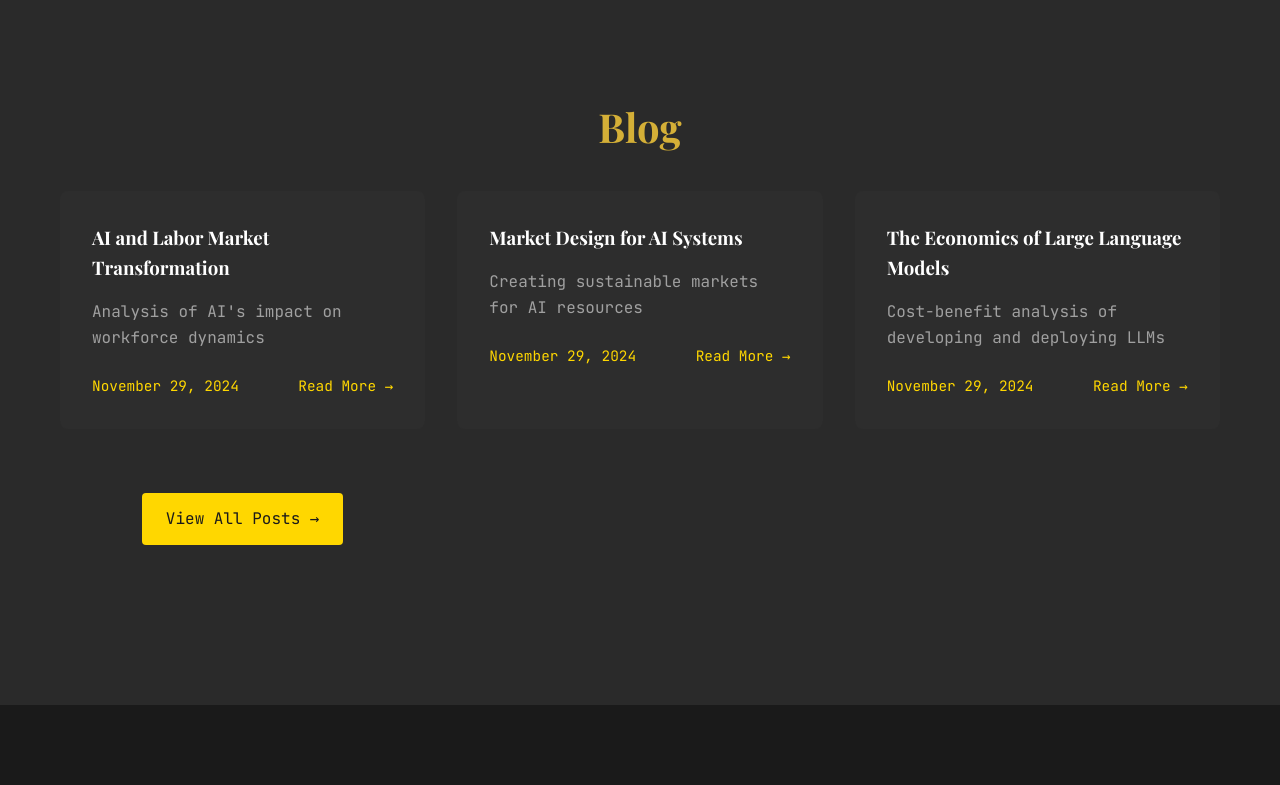
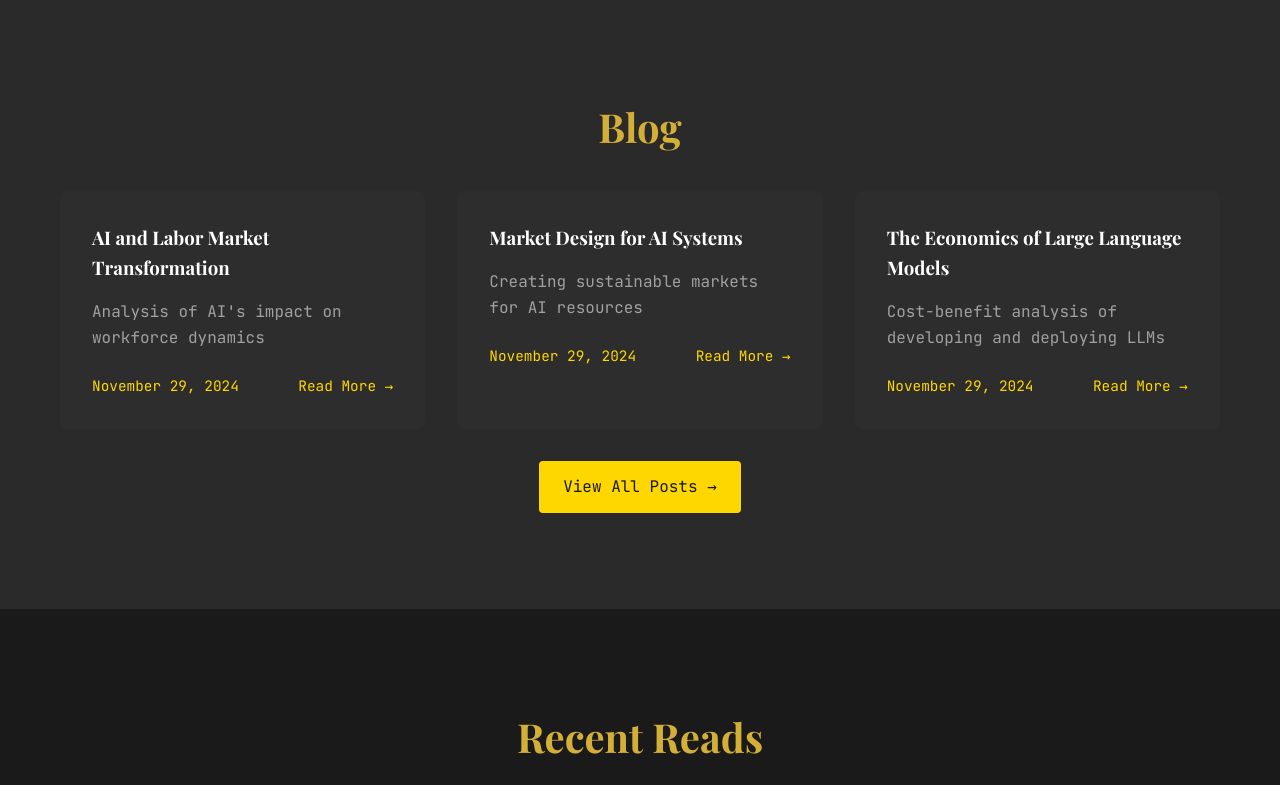
Before and after one commit to thatkavish/personal-website, a Flask app: page / in a window 1280 px wide. Shown: the part 1450-2235 px from the top of the page. Run offline with Flask 3, Linux system fonts and the light colour scheme; data comes from the database, SQL or seed files in the repository.

Commit message:
Move View All Posts button to separate container

```diff
--- a/templates/index.html
+++ b/templates/index.html
@@ -51,9 +51,11 @@
                     </div>
                 </article>
                 {% endfor %}
-                <div class="view-all">
-                    <a href="{{ url_for('blog') }}" class="view-all-link">View All Posts →</a>
-                </div>
+            </div>
+        </div>
+        <div class="container view-all-container">
+            <div class="view-all">
+                <a href="{{ url_for('blog') }}" class="view-all-link">View All Posts →</a>
             </div>
         </div>
     </section>
@@ -218,9 +220,12 @@
         transform: translateX(5px);
     }
 
+    .view-all-container {
+        margin-top: 2rem;
+    }
+
     .view-all {
         text-align: center;
-        margin: 2rem auto;
         width: 100%;
     }
 
```
